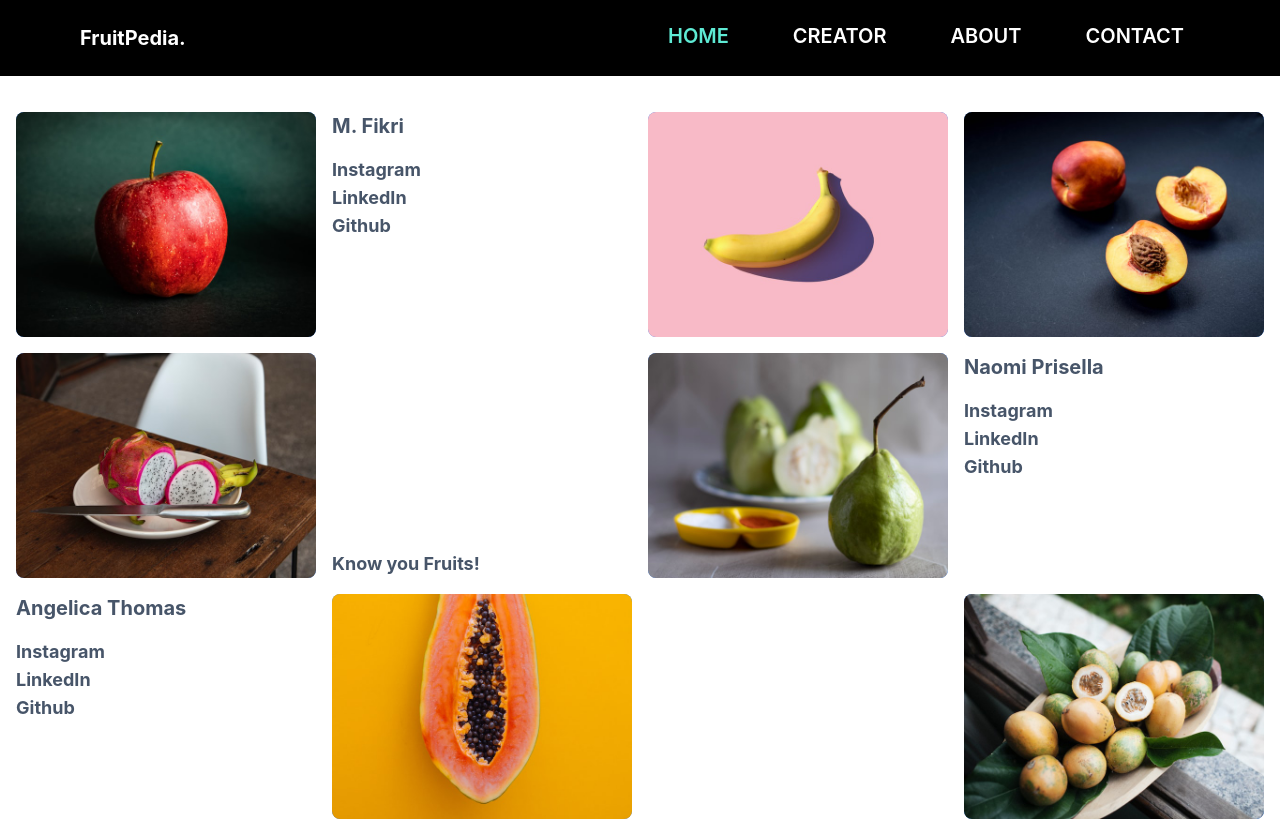
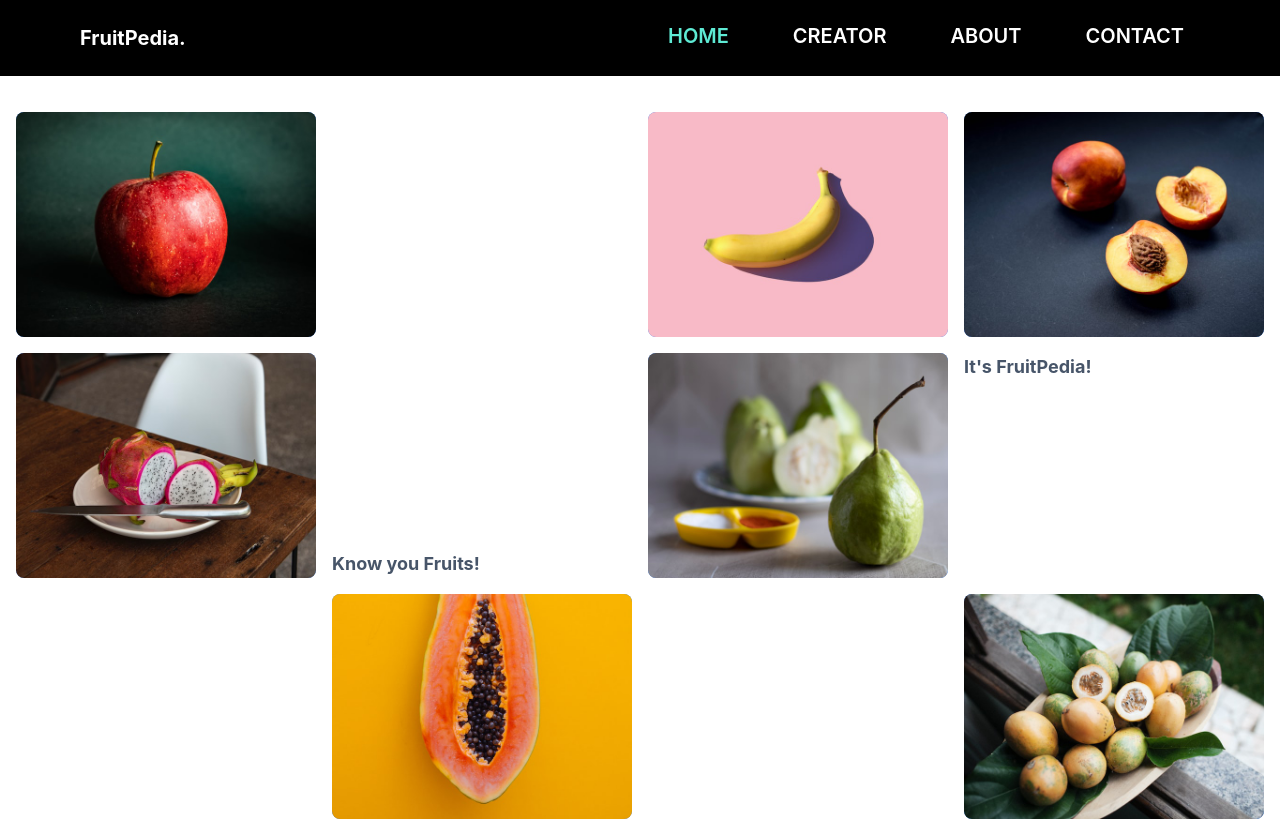
Before and after one commit to ClaysHere/front-end-react, a React (Create React App) app: page / in a window 1280 px wide. Shown: the top 821 px of the page. Built offline with nearby package versions, Linux system fonts and the light colour scheme.

Commit message:
modified homepage

```diff
--- a/src/components/Fruits.js
+++ b/src/components/Fruits.js
@@ -18,7 +18,7 @@ AOS.init({
   // Settings that can be overridden on per-element basis, by `data-aos-*` attributes:
   offset: 0, // offset (in px) from the original trigger point
   delay: 0, // values from 0 to 3000, with step 50ms
-  duration: 1000, // values from 0 to 3000, with step 50ms
+  duration: 1500, // values from 0 to 3000, with step 50ms
   easing: "ease-in-out", // default easing for AOS animations
   once: true, // whether animation should happen only once - while scrolling down
   mirror: false, // whether elements should animate out while scrolling past them
--- a/src/pages/About.js
+++ b/src/pages/About.js
@@ -1,9 +1,33 @@
 import React from "react";
 import Carousel from "../components/Carousel";
+import AOS from "aos";
+import "aos/dist/aos.css"; // You can also use <link> for styles
+// ..
+AOS.init({
+  disable: false, // accepts following values: 'phone', 'tablet', 'mobile', boolean, expression or function
+  startEvent: "DOMContentLoaded", // name of the event dispatched on the document, that AOS should initialize on
+  initClassName: "aos-init", // class applied after initialization
+  animatedClassName: "aos-animate", // class applied on animation
+  useClassNames: false, // if true, will add content of `data-aos` as classes on scroll
+  disableMutationObserver: false, // disables automatic mutations' detections (advanced)
+  debounceDelay: 50, // the delay on debounce used while resizing window (advanced)
+  throttleDelay: 99, // the delay on throttle used while scrolling the page (advanced)
+
+  // Settings that can be overridden on per-element basis, by `data-aos-*` attributes:
+  offset: 120, // offset (in px) from the original trigger point
+  delay: 0, // values from 0 to 3000, with step 50ms
+  duration: 1200, // values from 0 to 3000, with step 50ms
+  easing: "ease", // default easing for AOS animations
+  once: true, // whether animation should happen only once - while scrolling down
+  mirror: false, // whether elements should animate out while scrolling past them
+  anchorPlacement: "top-bottom", // defines which position of the element regarding to window should trigger the animation
+});
 
 const About = () => {
   return (
-    <div className="bg-gradient-to-b from-teal-200 via-slate-400 to-slate-100">
+    <div
+      data-aos="fade-up"
+      className="bg-gradient-to-b from-teal-200 via-slate-400 to-slate-100">
       <div className="pt-20 px-8 lg:px-20 flex flex-col items-center pb-16">
         <h1 className="py-6 lg:py-16 text-xl lg:text-4xl font-bold">
           "Why This Website Was Created"
--- a/src/pages/Contact.js
+++ b/src/pages/Contact.js
@@ -1,11 +1,35 @@
 import Form from "../components/Form";
+import AOS from "aos";
+import "aos/dist/aos.css"; // You can also use <link> for styles
+// ..
+AOS.init({
+  disable: false, // accepts following values: 'phone', 'tablet', 'mobile', boolean, expression or function
+  startEvent: "DOMContentLoaded", // name of the event dispatched on the document, that AOS should initialize on
+  initClassName: "aos-init", // class applied after initialization
+  animatedClassName: "aos-animate", // class applied on animation
+  useClassNames: false, // if true, will add content of `data-aos` as classes on scroll
+  disableMutationObserver: false, // disables automatic mutations' detections (advanced)
+  debounceDelay: 50, // the delay on debounce used while resizing window (advanced)
+  throttleDelay: 99, // the delay on throttle used while scrolling the page (advanced)
+
+  // Settings that can be overridden on per-element basis, by `data-aos-*` attributes:
+  offset: 120, // offset (in px) from the original trigger point
+  delay: 0, // values from 0 to 3000, with step 50ms
+  duration: 1200, // values from 0 to 3000, with step 50ms
+  easing: "ease", // default easing for AOS animations
+  once: true, // whether animation should happen only once - while scrolling down
+  mirror: false, // whether elements should animate out while scrolling past them
+  anchorPlacement: "top-bottom", // defines which position of the element regarding to window should trigger the animation
+});
 const Contact = () => {
   window.scrollTo({
     top: 0,
     behavior: "smooth",
   });
   return (
-    <div className="flex sm:flex-col lg:flex-row pt-20 bg-slate-300">
+    <div
+      data-aos="fade-up"
+      className="flex sm:flex-col lg:flex-row pt-20 bg-slate-300">
       <div className=" lg:flex-1 items-center w-full flex flex-col py-20 lg:py-36 gap-y-20">
         <h1 className="text-3xl font-bold">Contact Us</h1>
         <Form />
--- a/src/pages/Creator.js
+++ b/src/pages/Creator.js
@@ -9,6 +9,7 @@ const Creator = () => {
   });
   AOS.init({
     duration: 1200,
+    once: "true",
   });
   const authors = [
     {
@@ -50,11 +51,12 @@ const Creator = () => {
         instagram={author.instagram}
         linkedin={author.linkedin}
         dataAOS={author.dataAOS}
+        once="true"
       />
     );
   });
   return (
-    <div className="team bg-slate-200">
+    <div data-aos="fade-up" className="team bg-slate-200">
       <div className="header">
         <div className="overlay">
           <h1 className="text-4xl font-bold text-slate-100">
--- a/src/pages/Home.js
+++ b/src/pages/Home.js
@@ -1,4 +1,3 @@
-import Author from "../components/Author";
 import Pictures from "../components/Pictures";
 import AOS from "aos";
 import "aos/dist/aos.css"; // You can also use <link> for styles
@@ -16,66 +15,26 @@ AOS.init({
   // Settings that can be overridden on per-element basis, by `data-aos-*` attributes:
   offset: 120, // offset (in px) from the original trigger point
   delay: 0, // values from 0 to 3000, with step 50ms
-  duration: 400, // values from 0 to 3000, with step 50ms
+  duration: 1200, // values from 0 to 3000, with step 50ms
   easing: "ease", // default easing for AOS animations
-  once: false, // whether animation should happen only once - while scrolling down
+  once: true, // whether animation should happen only once - while scrolling down
   mirror: false, // whether elements should animate out while scrolling past them
   anchorPlacement: "top-bottom", // defines which position of the element regarding to window should trigger the animation
 });
 
 const Home = (props) => {
-  const authors = [
-    {
-      nama: "M. Fikri",
-      github: "https://github.com/ClaysHere",
-      instagram: "https://www.instagram.com/mhd.fikri4402/",
-      linkedin: "https://www.linkedin.com/in/m-fikri-19bb99241/",
-      styles:
-        "col-start-1 row-start-2 text-lg text-slate-600 md:col-start-2 md:row-start-1 flex flex-col aspect-[4/3] rounded-lg md:aspect-[3/4] xl:aspect-[4/3]",
-    },
-    {
-      nama: "Naomi Prisella",
-      github: "https://github.com/naomehmi",
-      instagram: "https://www.instagram.com/naoella_/",
-      linkedin: "https://www.linkedin.com/in/naomi-prisella-91879b256/",
-      styles:
-        "col-start-2 row-start-3 text-lg text-slate-600 md:col-start-4 md:row-start-2 flex flex-col aspect-[4/3] rounded-lg md:aspect-[3/4] xl:aspect-[4/3]",
-    },
-    {
-      nama: "Angelica Thomas",
-      github: "https://github.com/angelicaa11",
-      instagram: "https://www.instagram.com/angelicathomas_/",
-      linkedin: "https://www.linkedin.com/in/angelica-thomas-4761a6253/",
-      styles:
-        "col-start-1 row-start-4 text-lg text-slate-600 md:col-start-1 md:row-start-3 flex flex-col aspect-[4/3] rounded-lg md:aspect-[3/4] xl:aspect-[4/3]",
-    },
-  ];
-
-  const allAuthor = authors.map((author) => {
-    return (
-      <Author
-        nama={author.nama}
-        text1="Instagram"
-        text2="LinkedIn"
-        text3="Github"
-        text4="Gitlab"
-        github={author.github}
-        gitlab={author.gitlab}
-        instagram={author.instagram}
-        linkedin={author.linkedin}
-        styles={author.styles}
-        visibility={props.visibility}
-      />
-    );
-  });
   return (
     <>
       <div
+        data-aos="fade-up"
         className={`${props.pad} px-2 pb-1 pt-16 md:pt-24 lg:pt-28 font-inter grid grid-cols-2 gap-4 md:grid-cols-4 md:px-4`}>
-        {allAuthor}
         <div
-          className={`${props.visibility} flex items-end text-lg font-bold text-slate-600 md:col-start-2 md:row-start-2 aspect-[4/3] rounded-lg md:aspect-[3/4] xl:aspect-[4/3] col-start-2 row-start-7 `}>
+          className={`${props.visibility} col-start-2 row-start-1 flex items-end text-lg font-bold text-slate-600 md:col-start-2 md:row-start-2 aspect-[4/3] rounded-lg md:aspect-[3/4] xl:aspect-[4/3]  `}>
           <span>Know you Fruits!</span>
+        </div>
+        <div
+          className={`${props.visibility} col-start-1 row-start-1 text-lg text-slate-600 md:col-start-4 md:row-start-2 flex flex-col aspect-[4/3] rounded-lg md:aspect-[3/4] xl:aspect-[4/3] font-bold`}>
+          <span>It's FruitPedia!</span>
         </div>
         <Pictures />
       </div>
```
